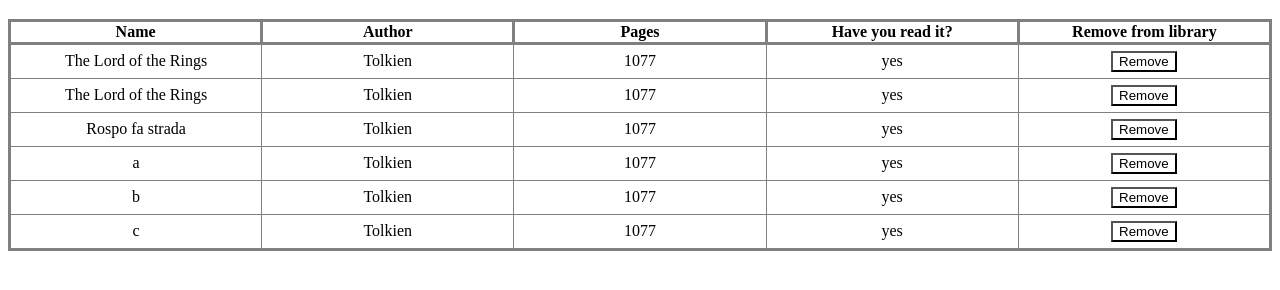
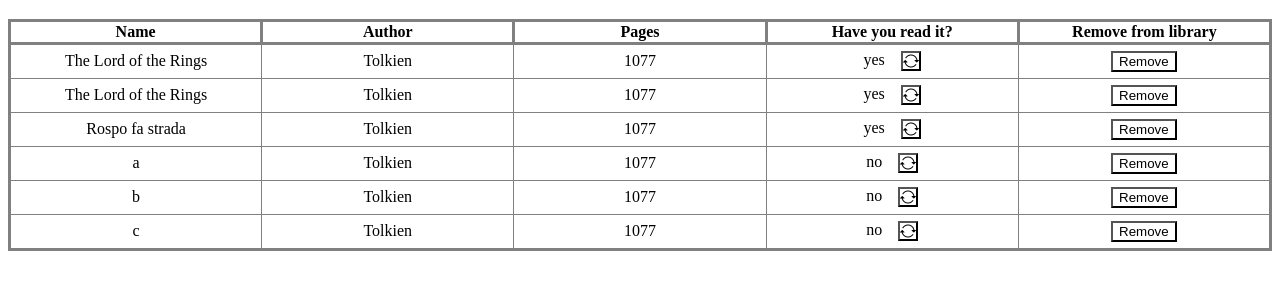
Before and after one commit to Jinrei97/Library, a plain HTML site: page index.html in a window 1280 px wide. Shown: the part 142-432 px from the top of the page. Drawn offline with Linux system fonts and the light colour scheme.

Commit message:
Added button to change read_status to each row.

```diff
--- a/script.js
+++ b/script.js
@@ -2,9 +2,9 @@
     new Book("The Lord of the Rings", "Tolkien", 1077, "yes"),
     new Book("The Lord of the Rings", "Tolkien", 1077, "yes"),
     new Book("Rospo fa strada", "Tolkien", 1077, "yes"),
-    new Book("a", "Tolkien", 1077, "yes"),
-    new Book("b", "Tolkien", 1077, "yes"),
-    new Book("c", "Tolkien", 1077, "yes")
+    new Book("a", "Tolkien", 1077, "no"),
+    new Book("b", "Tolkien", 1077, "no"),
+    new Book("c", "Tolkien", 1077, "no")
 ];
 
 function Book(name, author, length, read) {
@@ -18,20 +18,39 @@
     library.push(book);
 }
 
+function changeReadStatus(event) {
+    let book_index = event.target.className.slice(-1);
+    library[book_index]["read"] = (library[book_index]["read"] === "no") ? "yes" : "no";
+    showOnTable();
+};
+
 function resetTable(table) {
     while (table.children.length >= 2) {
         table.removeChild(table.lastChild);
     }
 }
+
 function showOnTable() {
     const table = document.querySelector("table");
     let row_number = 0;
     resetTable(table);
     for (let book of library) {
         let row = document.createElement("tr");
-        for (let property of Object.values(book)) {
+        for (let [key, property] of Object.entries(book)) {
             let td = document.createElement("td");
             td.textContent = property;
+            if (key === "read") {
+                let btn = document.createElement("button");
+                btn.className = `read_change_${row_number}`;
+                btn.addEventListener("click", e => {
+                    changeReadStatus(e);
+                });
+                if (row_number === 0) {
+                    td.id = "read_cell_first"
+                }
+                td.appendChild(btn);
+                td.className = "read_cell";
+            }
             row.appendChild(td);
         }
         let btn = document.createElement("button");
--- a/style.css
+++ b/style.css
@@ -29,7 +29,6 @@
         padding: 1rem;
         margin-top: 1rem;
         font-size: 18px;;
-
     }
     table {
         border-collapse: collapse;
@@ -48,6 +47,26 @@
         .delete_row {
             background-color: white;
         }
+        .read_cell {
+            display: flex;
+            gap: 1rem;
+            justify-content: center;
+            border-top: 0.5px solid var(--color-table-border);
+            border-right: 0;
+            border-bottom: 0;
+            border-left: 0;
+        }
+        #read_cell_first {
+            border-top: 0;
+        }
+            .read_cell > button {
+                width: 20px;
+                aspect-ratio: 1/1;
+                background-image: url("./change.png");
+                background-repeat: no-repeat;
+                background-size: 100%;
+                background-color: white;
+            }
 
 form {
     grid-column: 2/3;
```
Also changed, not shown: change.png (added).
